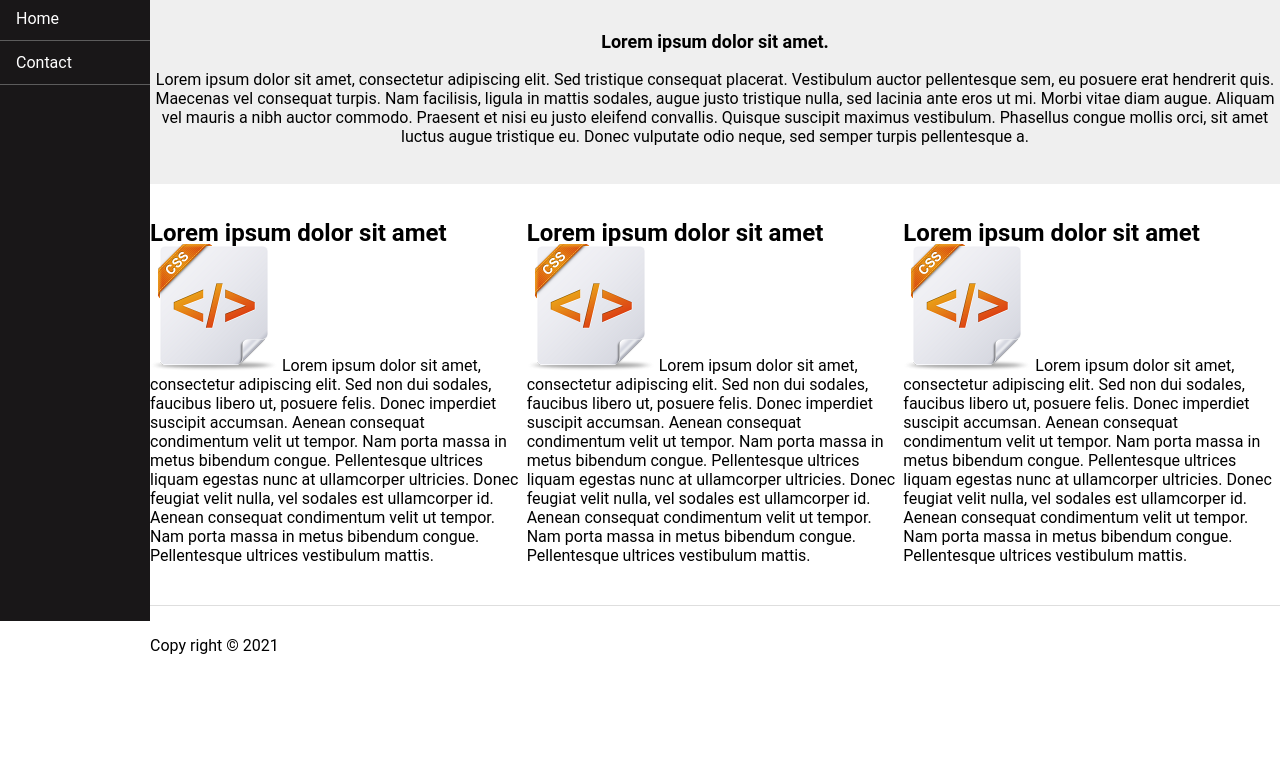
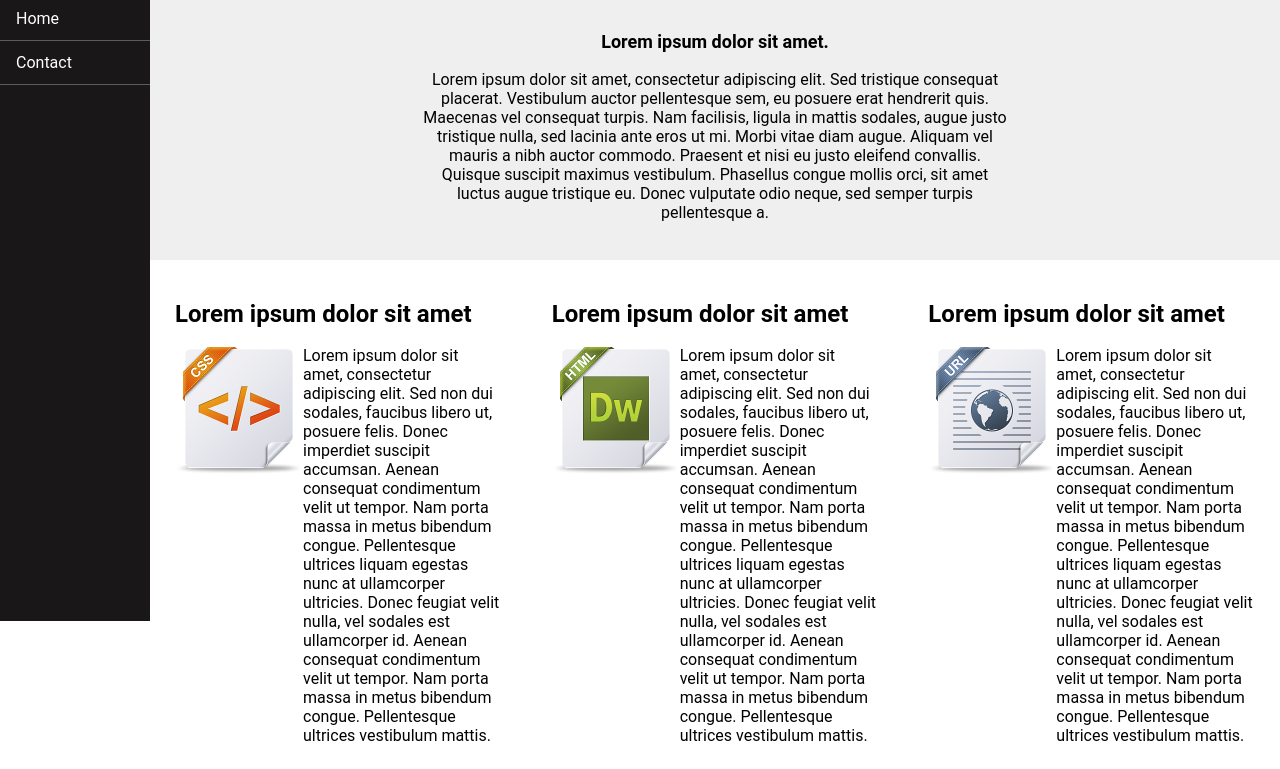
Before and after one commit to phanquang07/NCC_News, a plain HTML site: page index.html in a window 1280 px wide. Shown: the part 179-948 px from the top of the page. Before the commit the page ends 864 px from the top, so only its background shows below. Drawn offline with Linux system fonts and the light colour scheme.

Commit message:
update css

```diff
--- a/assets/css/reponsive.css
+++ b/assets/css/reponsive.css
@@ -1,5 +1,23 @@
-@media screen and (max-width: 47.938rem) {
-  .more-news {
-    display: block;
+@media screen and (max-width: 75rem) {
+  .first-news {
+    padding: 3.8rem 14rem;
   }
 }
+
+@media screen and (max-width: 61.938rem) {
+  .more-news {
+    flex-wrap: wrap;
+  }
+
+  .first-news {
+    padding: 3.8rem 10rem;
+  }
+}
+
+@media screen and (max-width: 47.938rem) {
+  .first-news {
+    padding: 3.8rem 2rem;
+  }
+}
+
+@media screen and (max-width: 35.938rem) {}
--- a/assets/css/style.css
+++ b/assets/css/style.css
@@ -3,7 +3,7 @@
   --white-color: #ffffff;
   --black-color: #000000;
   --sidebar-color: #191718;
-  --border-sidebar-color: #5C5C5C;
+  --hover-color: #5C5C5C;
   --first-new-color: #EFEFEF;
   --boder-footer-color: #DEDEDE;
 }
@@ -44,17 +44,24 @@ body {
 
 /* Sidebar */
 .sidebar {
+  position: fixed;
+  top: 0;
+  left: 0;
+  bottom: 0;
   background-color: var(--sidebar-color);
   max-width: 150px;
   width: 100%;
-  height: 100vh;
 }
 
 .sidebar-item {
   list-style: none;
   height: 44px;
-  border-bottom: 1px solid var(--border-sidebar-color);
+  border-bottom: 1px solid var(--hover-color);
   padding-left: 16px;
+}
+
+.sidebar-item:hover {
+  background-color: var(--hover-color);
 }
 
 .sidebar-link {
@@ -70,6 +77,7 @@ body {
 .contents {
   max-width: 1768px;
   width: 100%;
+  padding-left: 150px;
 }
 
 /* Header */
@@ -91,7 +99,7 @@ body {
 
 /* First new */
 .first-news {
-  padding: 38px 0;
+  padding: 3.8rem 27rem;
   background-color: var(--first-new-color);
 }
 
@@ -99,14 +107,14 @@ body {
   text-align: center;
   font-weight: 700;
   font-size: 1.8rem;
-  line-height: 21px;
+  line-height: 2.1rem;
   color: var(--black-color);
-  margin-bottom: 18px;
+  margin-bottom: 1.8rem;
 }
 
 .first-new-contents {
   font-size: 16px;
-  line-height: 19px;
+  line-height: 1.9rem;
   text-align: center;
 }
 
@@ -118,6 +126,34 @@ body {
   padding: 40px 0;
 }
 
+.more-news-item {
+  padding: 0 2.5rem;
+}
+
+.more-news-title {
+  font-weight: 700;
+  font-size: 2.4rem;
+  line-height: 2.8rem;
+  color: var(--black-color);
+  margin-bottom: 1.8rem;
+}
+
+.more-news-contents {
+  display: flex;
+  justify-content: space-between;
+}
+
+.more-news-img {
+
+}
+
+.more-news-img img {
+}
+
+.more-news-text {
+
+}
+
 /* Footer */
 .footer {
   padding: 30px 0;
--- a/index.html
+++ b/index.html
@@ -10,6 +10,7 @@
   <link rel="preconnect" href="https://fonts.gstatic.com" crossorigin>
   <link href="https://fonts.googleapis.com/css2?family=Lato:wght@300;400;700&display=swap" rel="stylesheet">
   <link rel="stylesheet" href="./assets/css/style.css">
+  <link rel="stylesheet" href="./assets/css/reponsive.css">
 </head>
 
 <body>
@@ -64,13 +65,15 @@
             <div class="container">
               <div class="more-news">
                 <div class="more-news-item">
-                  <h2 class="more-new-title">
+                  <h2 class="more-news-title">
                     Lorem ipsum dolor sit amet
                   </h2>
                   <div class="more-news-contents">
-                    <div class="more-new-img">
+                    <div class="more-news-img">
                       <img src="./assets/img/css-icon.png" alt="">
-                      <span>Lorem ipsum dolor sit amet, consectetur adipiscing elit. Sed non dui sodales, faucibus
+                    </div>
+                    <div class="more-news-text">
+                      <p>Lorem ipsum dolor sit amet, consectetur adipiscing elit. Sed non dui sodales, faucibus
                         libero ut,
                         posuere felis. Donec imperdiet suscipit accumsan. Aenean consequat condimentum velit ut tempor.
                         Nam porta massa in metus bibendum congue. Pellentesque ultrices liquam egestas nunc at
@@ -78,20 +81,20 @@
                         ultricies. Donec feugiat velit nulla, vel sodales est ullamcorper id. Aenean consequat
                         condimentum
                         velit ut tempor. Nam porta massa in metus bibendum congue. Pellentesque ultrices vestibulum
-                        mattis.</span>
+                        mattis.</p>
                     </div>
-                    <!-- <div class="more-news-text">
-                    </div> -->
                   </div>
                 </div>
                 <div class="more-news-item">
-                  <h2 class="more-new-title">
+                  <h2 class="more-news-title">
                     Lorem ipsum dolor sit amet
                   </h2>
                   <div class="more-news-contents">
-                    <div class="more-new-img">
-                      <img src="./assets/img/css-icon.png" alt="">
-                      <span>Lorem ipsum dolor sit amet, consectetur adipiscing elit. Sed non dui sodales, faucibus
+                    <div class="more-news-img">
+                      <img src="./assets/img/html-icon.png" alt="">
+                    </div>
+                    <div class="more-news-text">
+                      <p>Lorem ipsum dolor sit amet, consectetur adipiscing elit. Sed non dui sodales, faucibus
                         libero ut,
                         posuere felis. Donec imperdiet suscipit accumsan. Aenean consequat condimentum velit ut tempor.
                         Nam porta massa in metus bibendum congue. Pellentesque ultrices liquam egestas nunc at
@@ -99,20 +102,20 @@
                         ultricies. Donec feugiat velit nulla, vel sodales est ullamcorper id. Aenean consequat
                         condimentum
                         velit ut tempor. Nam porta massa in metus bibendum congue. Pellentesque ultrices vestibulum
-                        mattis.</span>
+                        mattis.</p>
                     </div>
-                    <!-- <div class="more-news-text">
-                    </div> -->
                   </div>
                 </div>
                 <div class="more-news-item">
-                  <h2 class="more-new-title">
+                  <h2 class="more-news-title">
                     Lorem ipsum dolor sit amet
                   </h2>
                   <div class="more-news-contents">
-                    <div class="more-new-img">
-                      <img src="./assets/img/css-icon.png" alt="">
-                      <span>Lorem ipsum dolor sit amet, consectetur adipiscing elit. Sed non dui sodales, faucibus
+                    <div class="more-news-img">
+                      <img src="./assets/img/url-icon.png" alt="">
+                    </div>
+                    <div class="more-news-text">
+                      <p>Lorem ipsum dolor sit amet, consectetur adipiscing elit. Sed non dui sodales, faucibus
                         libero ut,
                         posuere felis. Donec imperdiet suscipit accumsan. Aenean consequat condimentum velit ut tempor.
                         Nam porta massa in metus bibendum congue. Pellentesque ultrices liquam egestas nunc at
@@ -120,10 +123,8 @@
                         ultricies. Donec feugiat velit nulla, vel sodales est ullamcorper id. Aenean consequat
                         condimentum
                         velit ut tempor. Nam porta massa in metus bibendum congue. Pellentesque ultrices vestibulum
-                        mattis.</span>
+                        mattis.</p>
                     </div>
-                    <!-- <div class="more-news-text">
-                    </div> -->
                   </div>
                 </div>
               </div>
```
